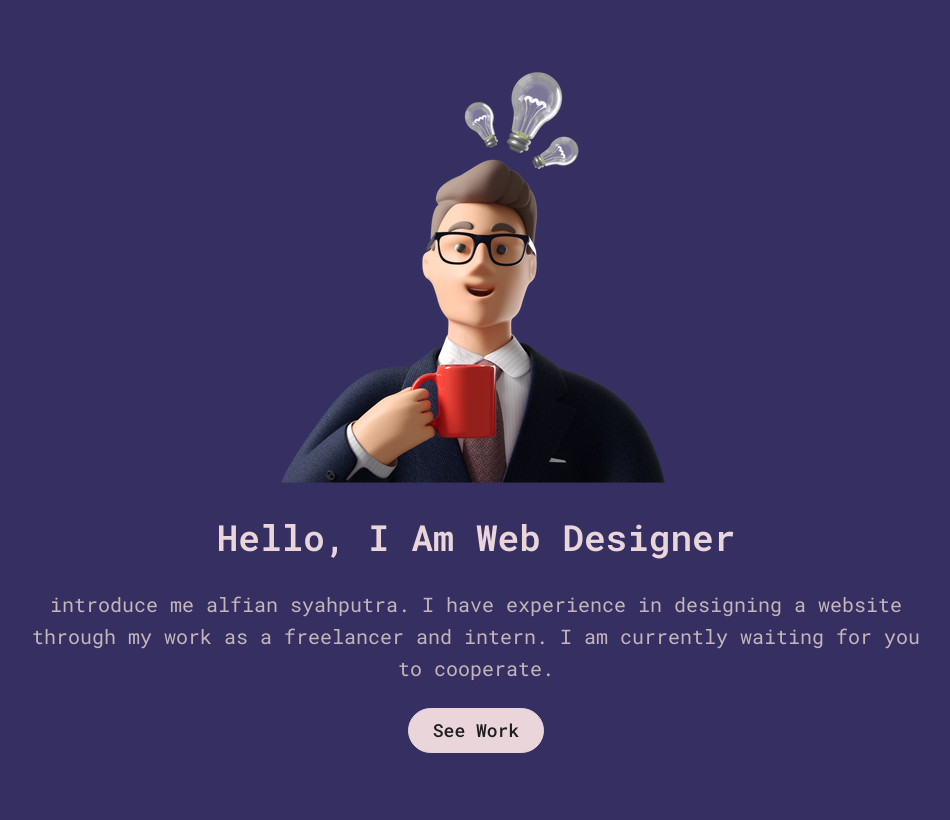
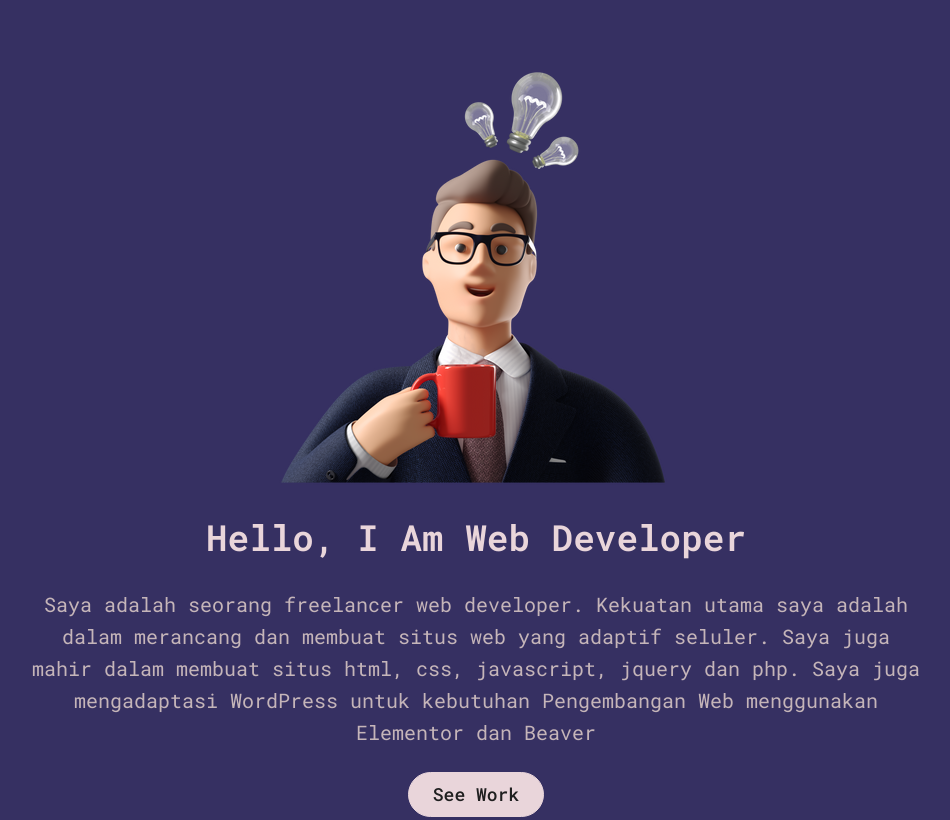
Before and after one commit to fiansyah31/alfianspace, a plain HTML site: page index.html in a window 1280 px wide. Shown: the top 820 px of the page, without its empty margins (164-1114 px from the left). Drawn offline with nearby package versions, Linux system fonts and the light colour scheme.

Commit message:
Update index.html

```diff
--- a/index.html
+++ b/index.html
@@ -28,10 +28,10 @@
                         <div class="hero-content text-center">
                             <img class="img-fluid" src="/img/business-3d-businessman-with-a-coffee-mug-got-a-new-idea.png" alt="">
                             <h2 class="text-title-hero" data-aos="fade-up">
-                                Hello, I Am Web Designer
+                                Hello, I Am Web Developer
                             </h2>
                             <p class="text-description-hero" data-aos="fade-up">
-                                introduce me alfian syahputra. I have experience in designing a website through my work as a freelancer and intern. I am currently waiting for you to cooperate.
+                                Saya adalah seorang freelancer web developer. Kekuatan utama saya adalah dalam merancang dan membuat situs web yang adaptif seluler. Saya juga mahir dalam membuat situs html, css, javascript, jquery dan php. Saya juga mengadaptasi WordPress untuk kebutuhan Pengembangan Web menggunakan Elementor dan Beaver
                             </p>
                             <button class="mt-2 btn btn-primary px-4 py-2" onclick="Myportfolio()" data-aos="fade-up">See Work</button>
                         </div>
```
